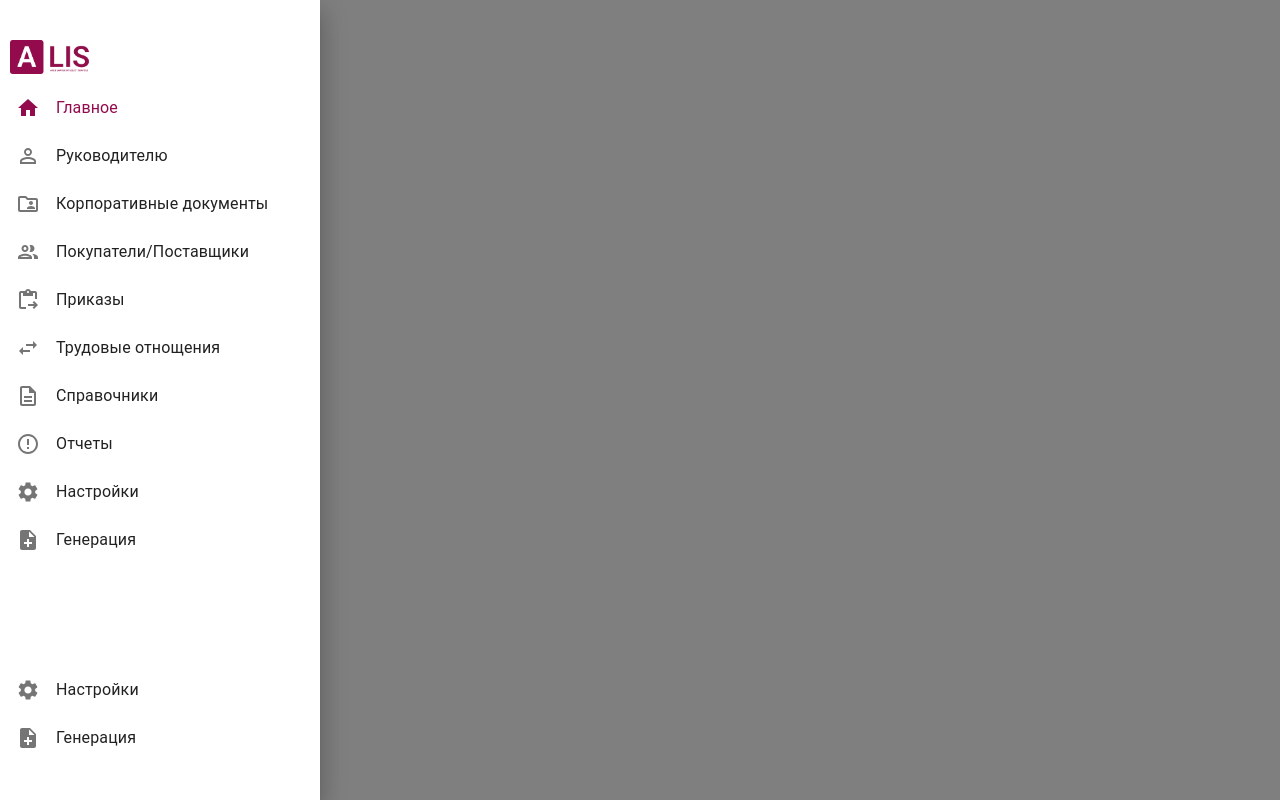
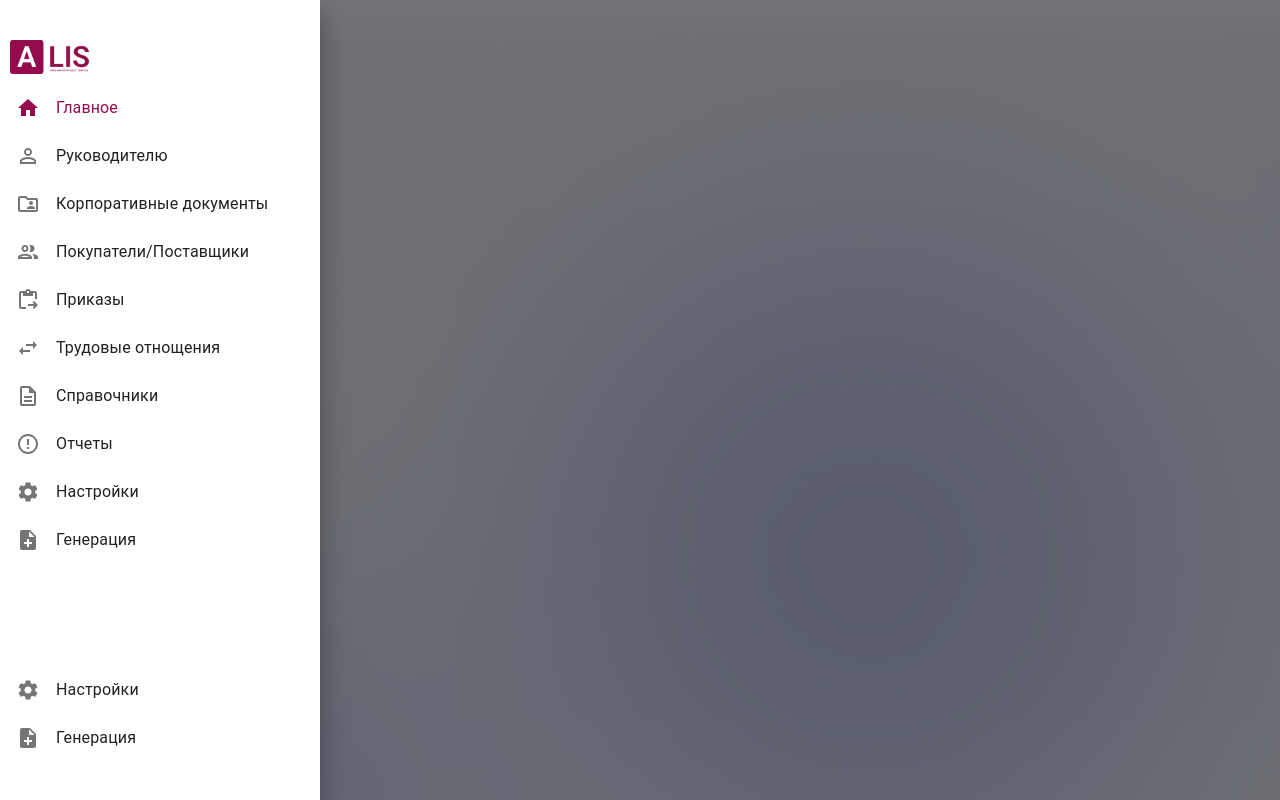
Before and after one commit to DonJuvn/alis-client, a React (Vite) app: page / in a window 1280 px wide. Built offline with nearby package versions, Linux system fonts and the light colour scheme.

Commit message:
clear index.css
*add background

```diff
--- a/src/index.css
+++ b/src/index.css
@@ -9,12 +9,14 @@
 
   color-scheme: light dark;
   color: rgba(255, 255, 255, 0.87);
-	background-color: #242424;
 
   font-synthesis: none;
   text-rendering: optimizeLegibility;
   -webkit-font-smoothing: antialiased;
   -moz-osx-font-smoothing: grayscale;
+}
+body {
+  background: url('.././public/bg.png');
 }
 
 a {
@@ -26,47 +28,7 @@
   color: #535bf2;
 }
 
-body {
-	margin: 0;
-	display: flex;
-	place-items: center;
-	min-width: 320px;
-	min-height: 100vh;
-}
-
 h1 {
   font-size: 3.2em;
   line-height: 1.1;
 }
-
-button {
-	border-radius: 8px;
-	border: 1px solid transparent;
-	padding: 0.6em 1.2em;
-	font-size: 1em;
-	font-weight: 500;
-	font-family: inherit;
-	background-color: #1a1a1a;
-	cursor: pointer;
-	transition: border-color 0.25s;
-}
-button:hover {
-	border-color: #646cff;
-}
-button:focus,
-button:focus-visible {
-	outline: 4px auto -webkit-focus-ring-color;
-}
-
-@media (prefers-color-scheme: light) {
-	:root {
-		color: #213547;
-		background-color: #ffffff;
-	}
-	a:hover {
-		color: #747bff;
-	}
-	button {
-		background-color: #f9f9f9;
-	}
-}
```
Also changed, not shown: public/bg.png (added). Lines whose indentation alone changed are shown as unchanged.
